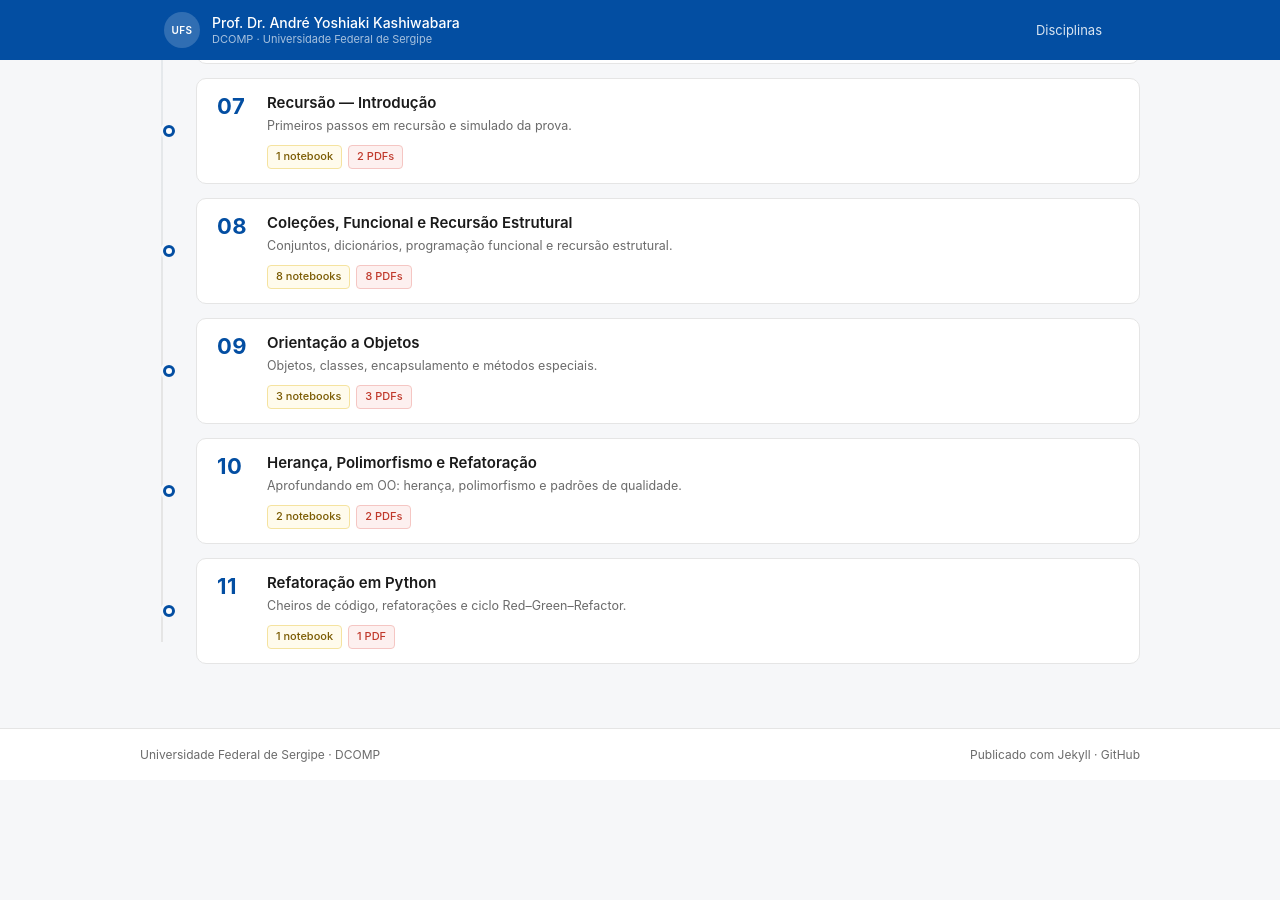
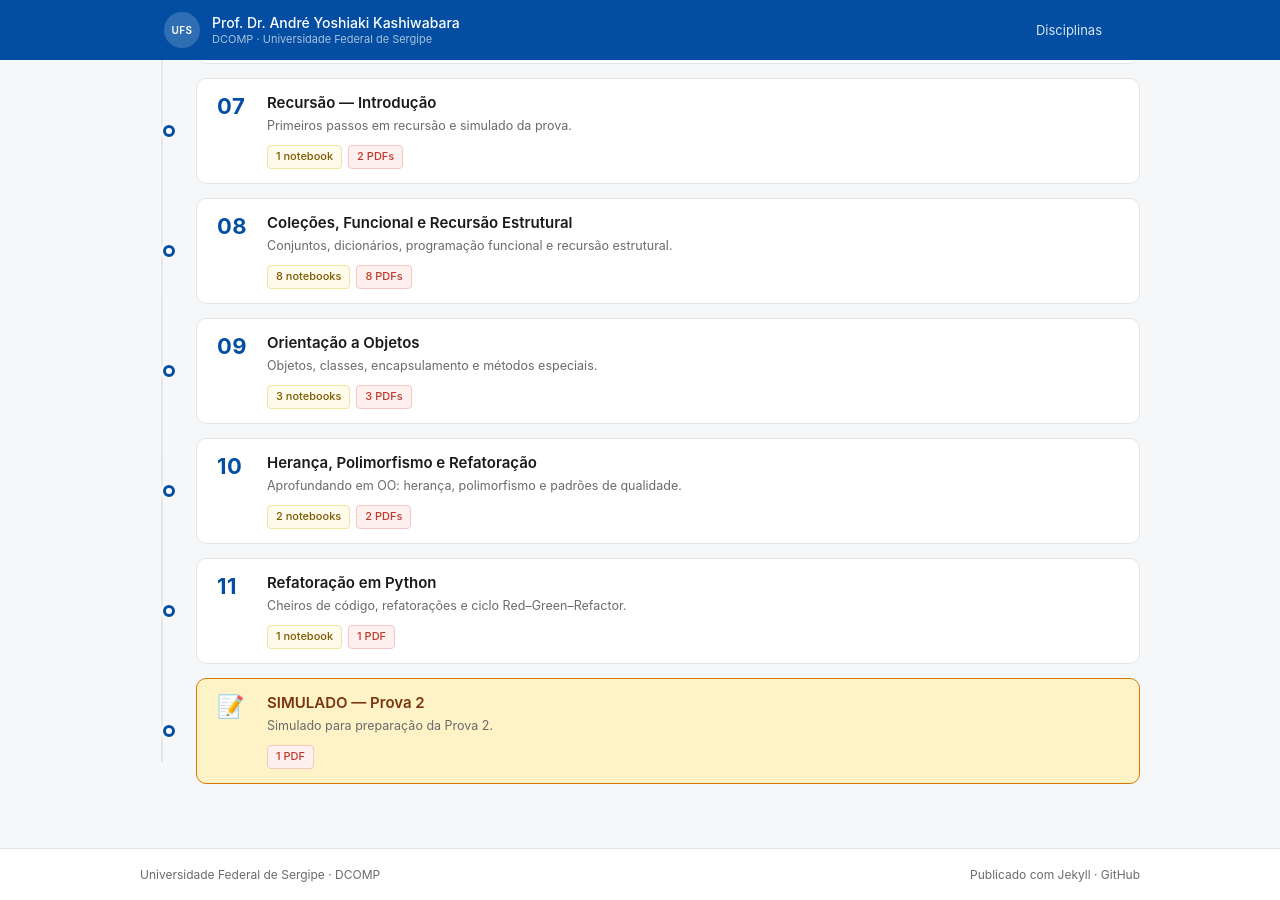
Before and after one commit to ayoshiaki/ufs-disciplinas, a Jekyll site: the page built from programacao-a/2026-1-T05/index.md, in a window 1280 px wide and 900 px high, scrolled down 877 px. Built offline with Jekyll 4.4.1, drawn with Linux system fonts in a browser that asks for light colours; before the commit the page ends 1657 px from its top, so only the background shows below that.

Commit message:
adiciona simulado da Prova 2 como card destacado na T05 2026/1
Co-Authored-By: Claude Opus 4.7 (1M context) <noreply@anthropic.com>

```diff
--- a/programacao-a/2026-1-T05/index.md
+++ b/programacao-a/2026-1-T05/index.md
@@ -115,4 +115,13 @@ title: "COMP0496 — Programação A — Turma 5 · 2026/1"
     </div>
   </a>
 
+  <a class="week-card" href="{{ 'programacao-a/2026-1-T05/simulado_prova2.pdf' | relative_url }}" style="background: #fef3c7; border-color: #d97706;">
+    <div class="week-num" style="color: #b45309;">📝</div>
+    <div class="week-body">
+      <div class="week-title" style="color: #78350f;">SIMULADO — Prova 2</div>
+      <div class="week-desc">Simulado para preparação da Prova 2.</div>
+      <div class="week-badges"><span class="week-badge pdf">1 PDF</span></div>
+    </div>
+  </a>
+
 </div>
```
Also changed, not shown: 1 other file.
